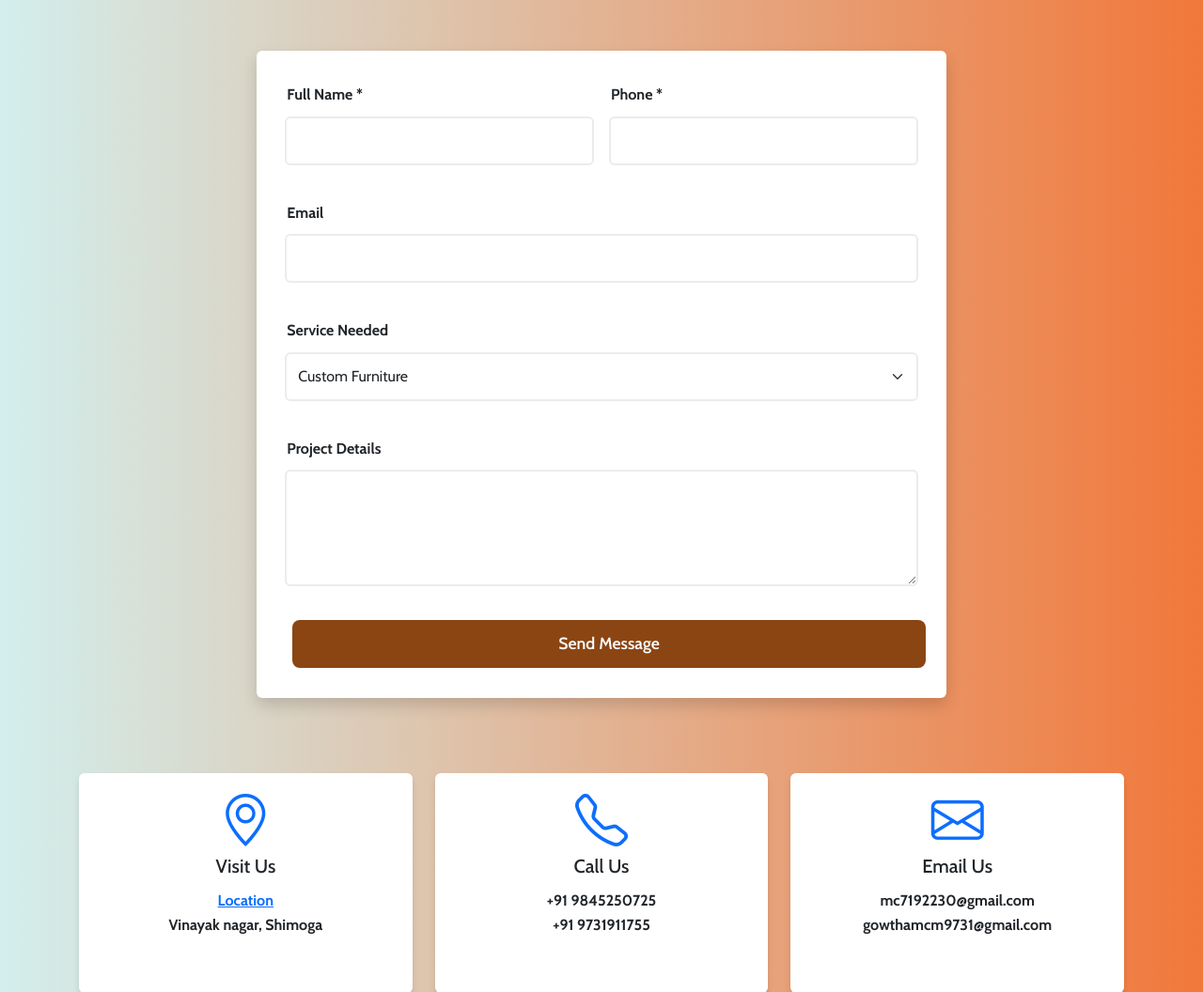
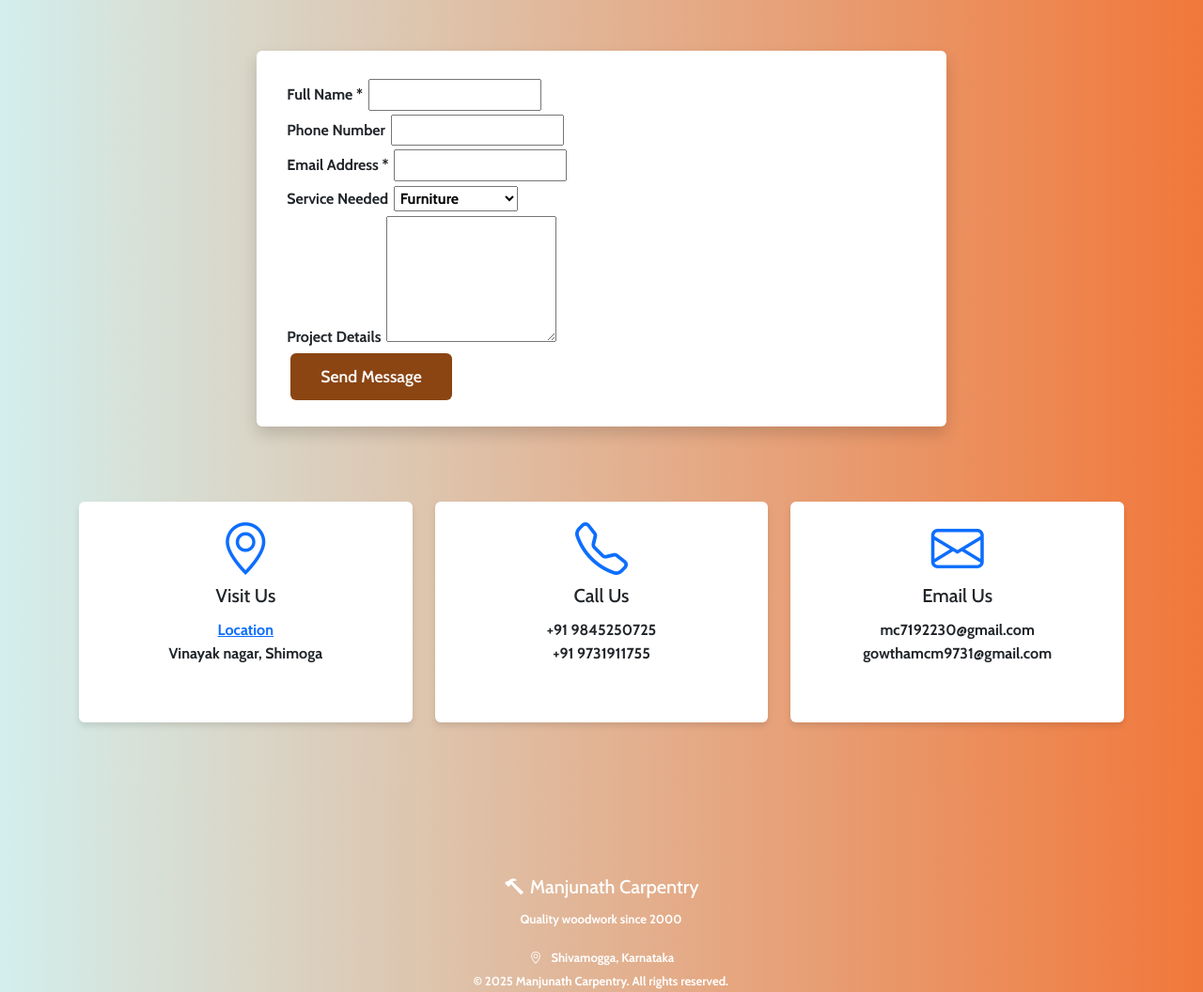
Before and after one commit to gowtham000011/Crp-website, a Flask app: page /contact in a window 1280 px wide. Shown: the part 880-1936 px from the top of the page at 94% size. Run offline with Flask 3, Linux system fonts and the light colour scheme.

Commit message:
Update contact.html

```diff
--- a/templates/contact.html
+++ b/templates/contact.html
@@ -24,39 +24,51 @@
             <div class="col-lg-8">
                 <div class="card shadow">
                     <div class="card-body p-4">
-                        <form method="POST" action="/contact">
-                            <div class="row g-3">
-                                <div class="col-md-6">
-                                    <label for="full_name" class="form-label">Full Name *</label>
-                                    <input type="text" class="form-control" id="full_name" name="full_name" required>
+                        <form action="https://formspree.io/f/YOUR_FORM_ID" method="POST">
+    <!-- Add hidden field for subject -->
+    <input type="hidden" name="_subject" value="New Project Request from Portfolio">
+
+    <!-- Your existing form fields -->
+    <div class="form-group">
+        <label for="full_name">Full Name *</label>
+        <input type="text" id="full_name" name="full_name" required>
     </div>
-                                <div class="col-md-6">
-                                    <label for="phone_number" class="form-label">Phone *</label>
-                                    <input type="tel" class="form-control" id="phone_number" name="phone_number" required>
+
+    <div class="form-group">
+        <label for="phone_number">Phone Number</label>
+        <input type="tel" id="phone_number" name="phone_number">
     </div>
-                                <div class="col-12">
-                                    <label for="email" class="form-label">Email</label>
-                                    <input type="email" class="form-control" id="email" name="email">
+
+    <div class="form-group">
+        <label for="email">Email Address *</label>
+        <input type="email" id="email" name="email" required>
     </div>
-                                <div class="col-12">
-                                    <label for="service_needed" class="form-label">Service Needed</label>
-                                    <select class="form-select" id="service_needed" name="service_needed">
-                                        <option value="Custom Furniture">Custom Furniture</option>
-                                        <option value="Cabinet Making">Cabinet Making</option>
-                                        <option value="Wood Repair">Wood Repair</option>
-                                        <option value="Interior Plywood">Interior Plywood works</option>
-                                        <option value="Other">Other</option>
+
+    <div class="form-group">
+        <label for="service_needed">Service Needed</label>
+        <select id="service_needed" name="service_needed">
+            <option value="web-development">Furniture</option>
+            <option value="web-design">Wood works</option>
+            <option value="consultation">Plywood works</option>
+            <option value="other">Other</option>
         </select>
     </div>
-                                <div class="col-12">
-                                    <label for="project_details" class="form-label">Project Details</label>
-                                    <textarea class="form-control" id="project_details" name="project_details" rows="4"></textarea>
+
+    <div class="form-group">
+        <label for="project_details">Project Details</label>
+        <textarea id="project_details" name="project_details" rows="5"></textarea>
     </div>
-                                <div class="col-12">
-                                    <button type="submit" class="btn btn-primary btn-lg w-100">Send Message</button>
+
+    <!-- Formspree honeypot spam protection -->
+    <input type="text" name="_gotcha" style="display:none">
+
+    <button type="submit" class="btn btn-primary">Send Message</button>
+</form>
+                        {% if message %}
+<div class="alert alert-info">
+    {{ message }}
 </div>
-                            </div>
-                        </form>
+{% endif %}
                     </div>
                 </div>
             </div>
```
Lines whose indentation alone changed are shown as unchanged.
